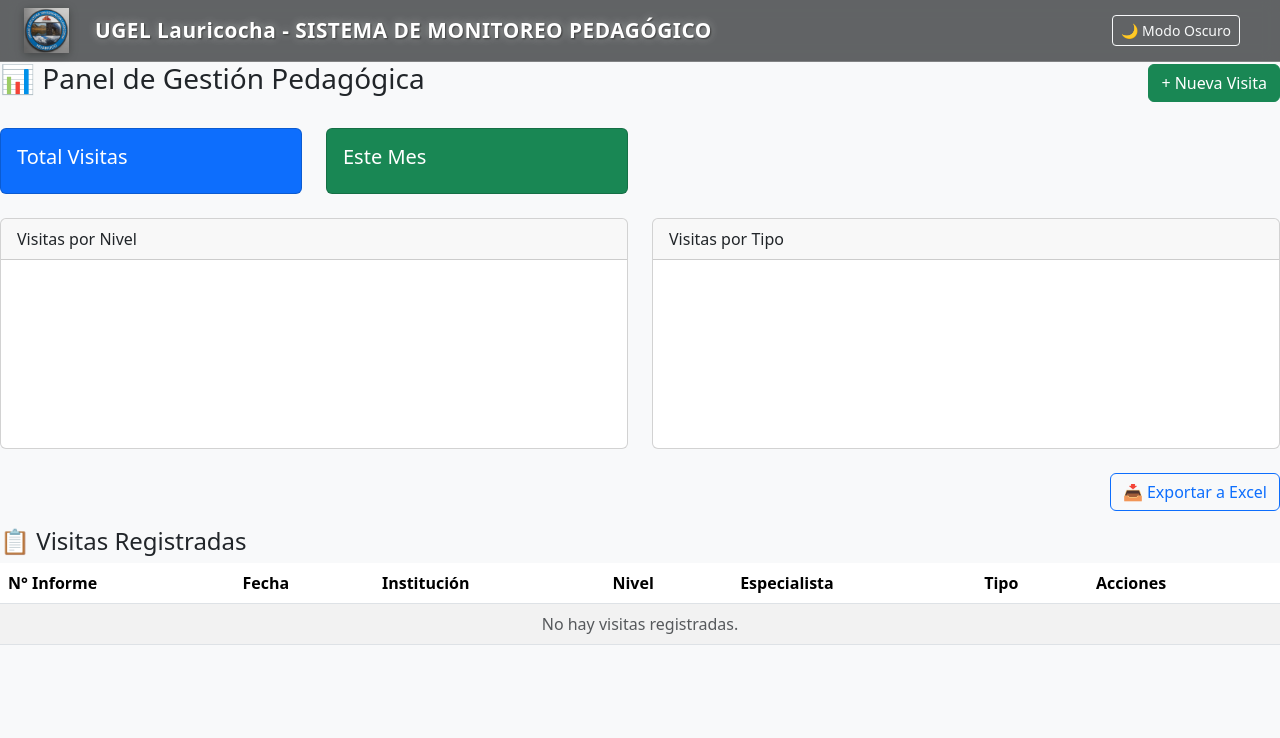
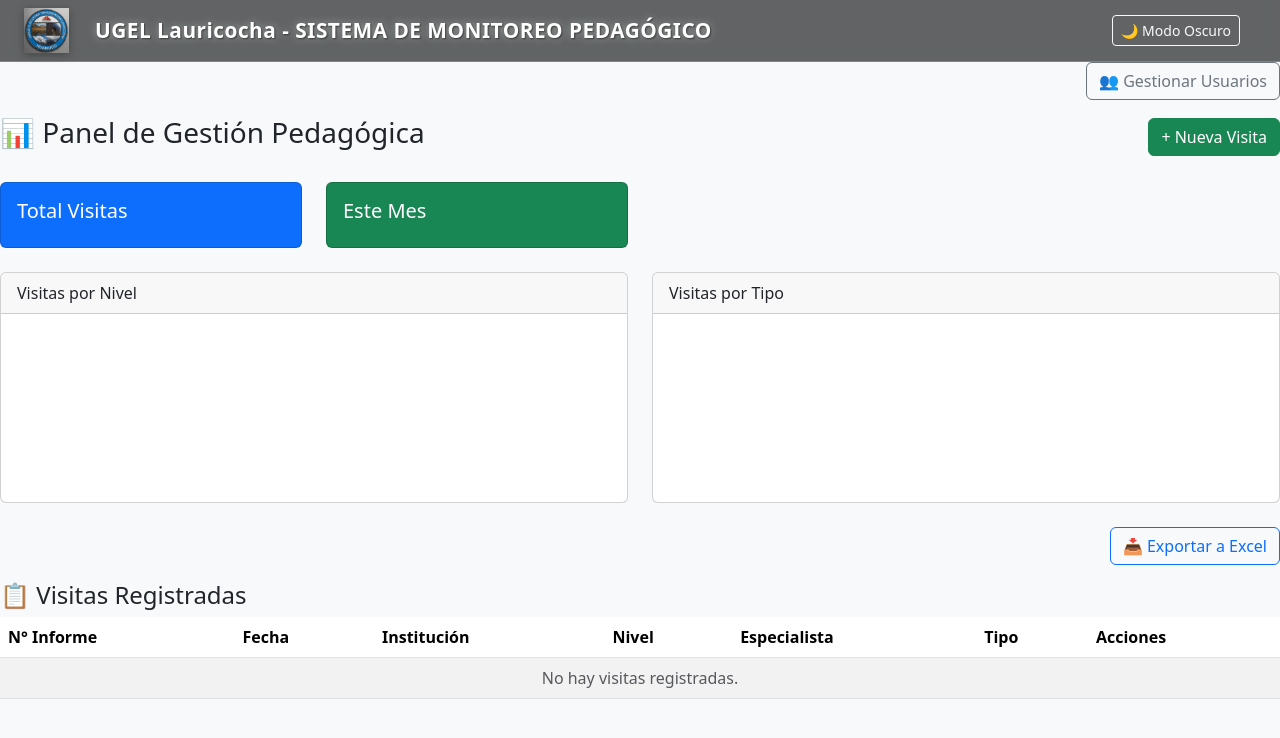
Before and after one commit to edwardvalandre-netizen/ugel-monitor, a Flask app: template templates/dashboard.html in a window 1280 px wide. Shown: the top 738 px of the page. Run offline with Flask 3, Linux system fonts and the light colour scheme; the template is opened without the code that fills it, so the values that code supplies are empty; the visitor is signed in with stand-in values (Sample User, id 1); a map, chart or similar area stays blank; some libraries are stand-ins or nearby versions.

Commit message:
Añadir gestión de usuarios y mejorar dashboard

```diff
--- a/app.py
+++ b/app.py
@@ -1,3 +1,4 @@
+from werkzeug.security import generate_password_hash, check_password_hash
 from flask import Flask, render_template, request, redirect, url_for, flash, session
 import os
 import psycopg2
@@ -67,7 +68,10 @@ def login():
         contrasena = request.form['contrasena']
         conn = get_db_connection()
         cur = conn.cursor()
-        cur.execute("SELECT * FROM usuarios WHERE usuario = %s AND contrasena = %s", (usuario, contrasena))
+        cur.execute("SELECT * FROM usuarios WHERE usuario = %s", (usuario,))
+        user = cur.fetchone()
+    if user and check_password_hash(user['contrasena'], contrasena):
+    # Iniciar sesión
         user = cur.fetchone()
         conn.close()
         if user:
@@ -378,6 +382,50 @@ from openpyxl import Workbook
 from flask import send_file
 import os
 
+@app.route('/gestion_usuarios')
+def gestion_usuarios():
+    if 'rol' not in session or session['rol'] != 'admin':
+        flash('Acceso no autorizado')
+        return redirect(url_for('dashboard'))
+
+    conn = get_db_connection()
+    cur = conn.cursor()
+    cur.execute("SELECT * FROM usuarios ORDER BY creado_en DESC")
+    usuarios = cur.fetchall()
+    conn.close()
+    return render_template('gestion_usuarios.html', usuarios=usuarios)
+
+@app.route('/crear_usuario', methods=['POST'])
+def crear_usuario():
+    if 'rol' not in session or session['rol'] != 'admin':
+        flash('Acceso no autorizado')
+        return redirect(url_for('dashboard'))
+
+    usuario = request.form['usuario']
+    contrasena = request.form['contrasena']
+    nombre_completo = request.form['nombre_completo']
+    rol = request.form['rol']
+
+    # Hashear la contraseña
+    contrasena_hash = generate_password_hash(contrasena)
+
+    conn = get_db_connection()
+    cur = conn.cursor()
+    try:
+        cur.execute('''
+            INSERT INTO usuarios (usuario, contrasena, nombre_completo, rol)
+            VALUES (%s, %s, %s, %s)
+        ''', (usuario, contrasena_hash, nombre_completo, rol))
+        conn.commit()
+        flash('Usuario creado exitosamente')
+    except psycopg2.IntegrityError:
+        conn.rollback()
+        flash('Error: El nombre de usuario ya existe')
+    finally:
+        conn.close()
+
+    return redirect(url_for('gestion_usuarios'))
+
 @app.route('/exportar_excel')
 def exportar_excel():
     if 'user_id' not in session:
--- a/templates/dashboard.html
+++ b/templates/dashboard.html
@@ -1,5 +1,14 @@
 {% extends "base.html" %}
 {% block content %}
+
+{% if session.get('rol') == 'admin' %}
+<div class="d-flex justify-content-end mb-3">
+    <a href="{{ url_for('gestion_usuarios') }}" class="btn btn-outline-secondary">
+        👥 Gestionar Usuarios
+    </a>
+</div>
+{% endif %}
+
 <div class="d-flex justify-content-between align-items-center mb-4">
     <h3>📊 Panel de Gestión Pedagógica</h3>
     <a href="{{ url_for('nueva_visita') }}" class="btn btn-success">+ Nueva Visita</a>
```
